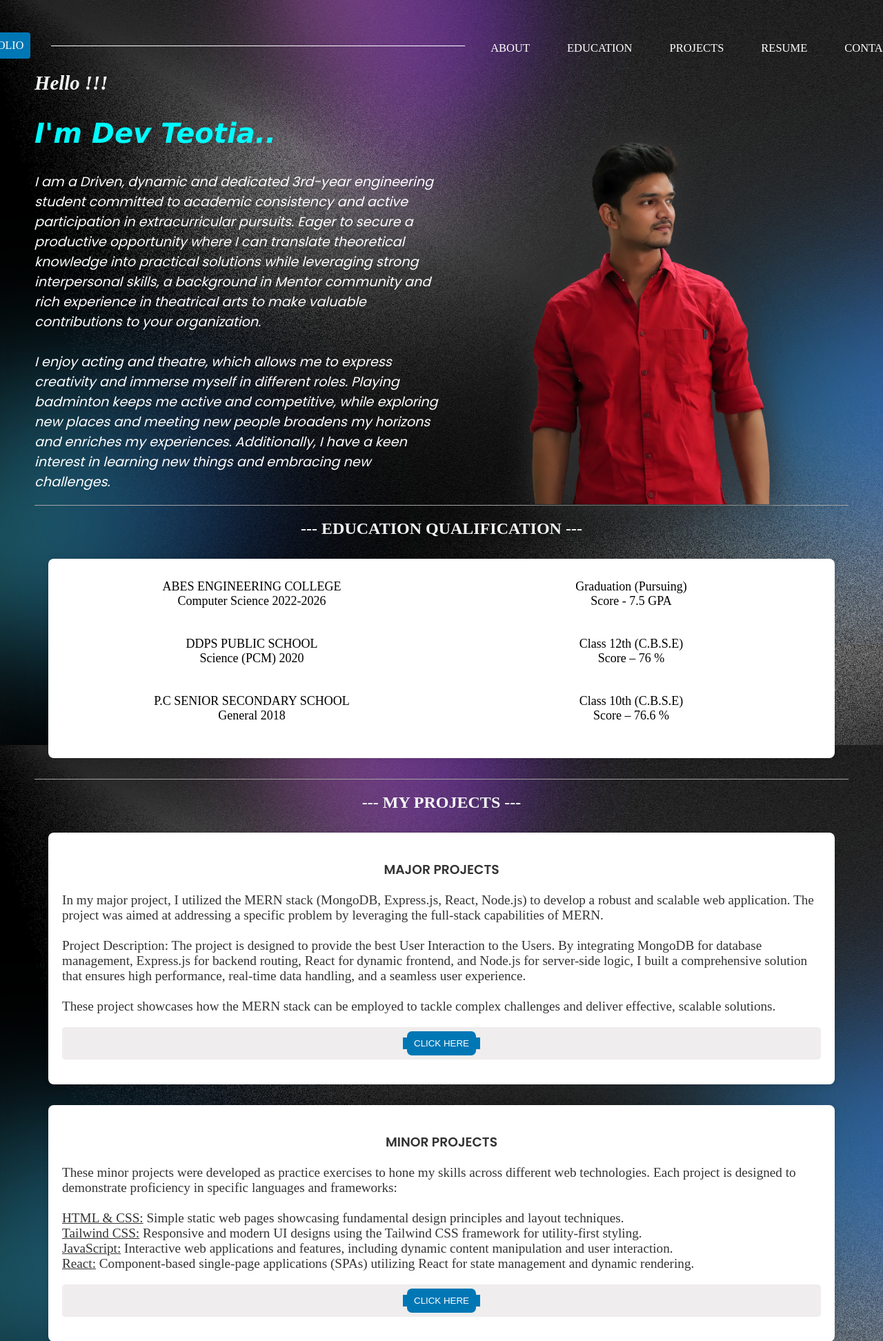
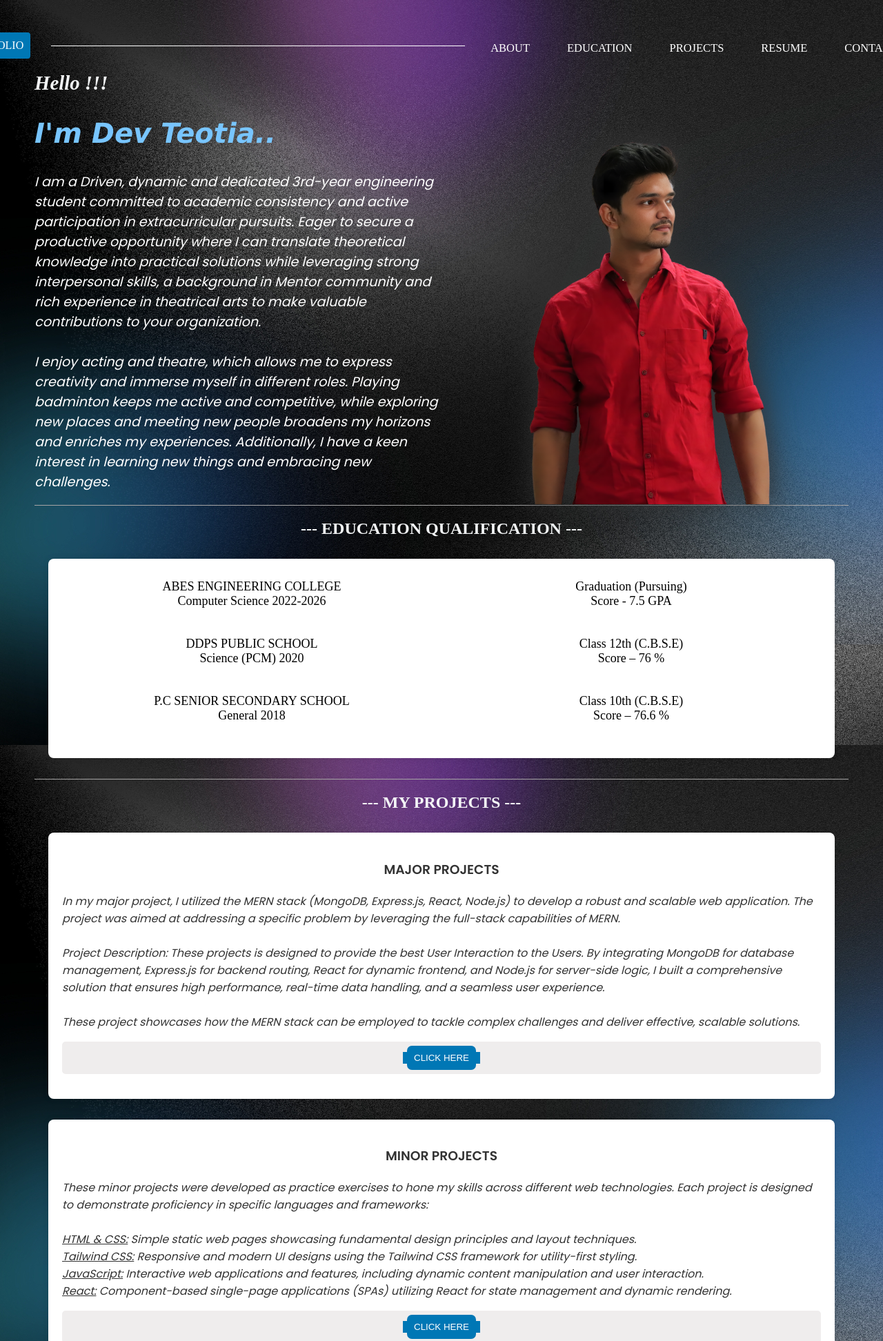
Before and after one commit to devteotia1511/DT_Portfolio, a plain HTML site: page index.html in a window 1280 px wide. Shown: the top 1944 px of the page at 69% size. Drawn offline with Linux system fonts and the light colour scheme; a web font is replaced by a local one.

Commit message:
Git updated

```diff
--- a/index.html
+++ b/index.html
@@ -33,7 +33,7 @@
         <section id="about-and-photo">
             <div class="about-section">
                 <i> <h2>Hello !!!</h2></i>
-                <i><h1 style="color: white; font-family:Verdana, Geneva, Tahoma, sans-serif; color: rgb(0, 251, 255); font-size: 40px;">I'm Dev Teotia..</h1></i>
+                <i><h1 style="color: white; font-family:Verdana, Geneva, Tahoma, sans-serif; color: rgb(120, 197, 255); font-size: 40px;">I'm Dev Teotia..</h1></i>
                 <i><p style="color: rgb(255, 255, 255); font-size: bolder;">I am a Driven, dynamic and dedicated 3rd-year engineering student committed to academic consistency and active participation in extracurricular pursuits. Eager to secure a productive opportunity where I can translate theoretical knowledge into practical solutions while leveraging strong interpersonal skills, a background in Mentor community and rich experience in theatrical arts to make valuable contributions to your organization.
                 <br>
                 <br>
@@ -90,11 +90,11 @@
             <h2>--- MY PROJECTS ---</h2>
             <div class="project">
                 <h3 style="display: flex; justify-content: center;">MAJOR PROJECTS</h3>
-                <p style="font-family: 'Times New Roman', Times, serif; font-size: larger;">
+                <p style=" font-style: italic; color: #333;">
                     In my major project, I utilized the MERN stack (MongoDB, Express.js, React, Node.js) to develop a robust and scalable web application. The project was aimed at addressing a specific problem by leveraging the full-stack capabilities of MERN. <br>
                     <br>
                     Project Description:
-                    The project is designed to provide the best User Interaction to the Users. By integrating MongoDB for database management, Express.js for backend routing, React for dynamic frontend, and Node.js for server-side logic, I built a comprehensive solution that ensures high performance, real-time data handling, and a seamless user experience. <br>
+                    These projects is designed to provide the best User Interaction to the Users. By integrating MongoDB for database management, Express.js for backend routing, React for dynamic frontend, and Node.js for server-side logic, I built a comprehensive solution that ensures high performance, real-time data handling, and a seamless user experience. <br>
                     <br>
                     These project showcases how the MERN stack can be employed to tackle complex challenges and deliver effective, scalable solutions.
                 </p>
@@ -102,7 +102,7 @@
             </div>
             <div class="project">
                 <h3 style="display: flex; justify-content: center;">MINOR PROJECTS</h3>
-                <p style="font-family: 'Times New Roman', Times, serif; font-size: larger">These minor projects were developed as practice exercises to hone my skills across different web technologies. Each project is designed to demonstrate proficiency in specific languages and frameworks: <br>
+                <p style="font-style: italic; color: #333;">These minor projects were developed as practice exercises to hone my skills across different web technologies. Each project is designed to demonstrate proficiency in specific languages and frameworks: <br>
                     <br>
                     <u>HTML & CSS:</u> Simple static web pages showcasing fundamental design principles and layout techniques. <br>
                     <u>Tailwind CSS:</u> Responsive and modern UI designs using the Tailwind CSS framework for utility-first styling. <br>
@@ -176,7 +176,7 @@
 
         <footer>
             <div>
-                <a href="https://github.com/Dev-teotia"><i class="fa fa-github" style="font-size:36px; color: white; padding-right: 20px; padding-top: 20px;"></i></a>
+                <a href="https://github.com/devteotia1511"><i class="fa fa-github" style="font-size:36px; color: white; padding-right: 20px; padding-top: 20px;"></i></a>
                 <a href="index.html"><i class="fa fa-home" style="font-size: 34px; color: red;"></i></a>
                 <a href="https://www.linkedin.com/in/dev-teotia-62297928b/"><i class="fa fa-linkedin-square" style="font-size:34px; color: #0077b5; padding-left: 20px;"></i></a>
             </div>
--- a/style.css
+++ b/style.css
@@ -12,26 +12,13 @@ body {
     max-height: 100%;
 }
 
-/* #bg1{
-    background-image: url(1.jpg);
-    background-attachment:scroll;
-    background-position: center;
-}
-
-#bg2{
-    background-image: url(2.jpg);
-    background-attachment:scroll;
-    background-position: center;
-} */
-
-@font-face {
+/* @font-face {
     font-family: myFirstFont;
     src: url(sansation_light.woff);
     font-weight: bold;
- }
+ } */
 
 header {
-    /* background-image: url(1.jpg); */
     color: #fff;
     padding: 20px;
     width: auto;
```
Also changed, not shown: script.js (line endings or trailing spaces).
